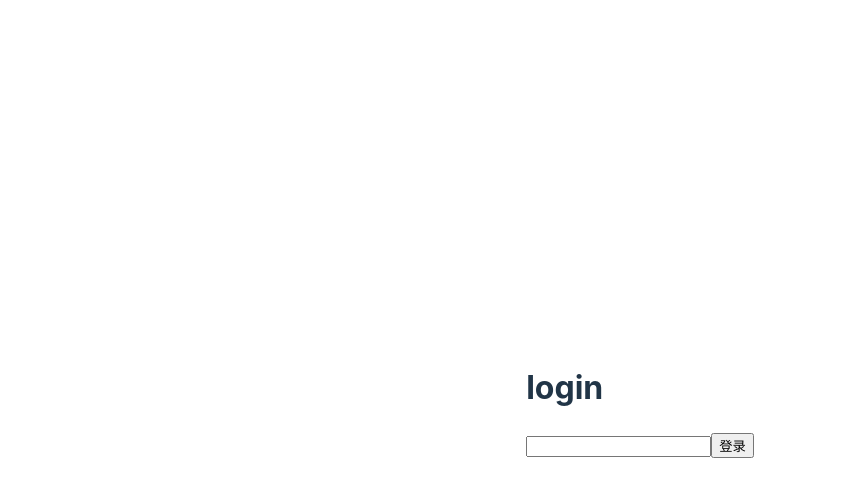
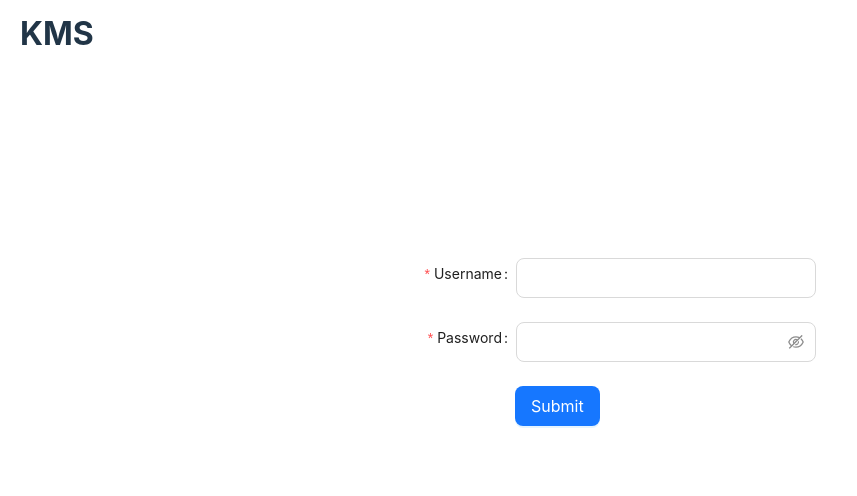
Before and after one commit to chengzao/rc-auth-dynamic-router, a React (Vite) app: page /login in a window 1280 px wide. Shown: the top 496 px of the page, without its empty margins (0-857 px from the left). Built offline with nearby package versions, Linux system fonts and the light colour scheme.

Commit message:
style: update

```diff
--- a/mock/login.mock.ts
+++ b/mock/login.mock.ts
@@ -5,10 +5,9 @@ export default defineMock({
   url: '/api/login',
   method: ['POST'],
   body(request) {
-    // console.log('request', request.body)
-    const { name } = request.body
+    const { username } = request.body
 
-    if(name==='admin') {
+    if(username==='admin') {
       return {
         token: 'admin'
       }
--- a/package.json
+++ b/package.json
@@ -10,6 +10,7 @@
     "preview": "vite preview"
   },
   "dependencies": {
+    "antd": "^5.18.3",
     "axios": "^1.7.2",
     "nprogress": "^0.2.0",
     "react": "^18.3.1",
--- a/src/index.css
+++ b/src/index.css
@@ -16,9 +16,6 @@
 html, body {
   padding: 0;
   margin: 0;
-  display: flex;
-  place-items: center;
-  justify-content: center;
   min-height: 100vh;
   width: 100vw;
 }
--- a/src/layout.module.less
+++ b/src/layout.module.less
@@ -11,8 +11,7 @@
   display: flex;
   justify-content: center;
   flex-direction: column;
-
-  background-color: aliceblue;
+  border-right: 1px solid #eee;
 
   ul,li{
     list-style: none;
@@ -28,18 +27,17 @@
 .nav a {
   display: block;
   color: #121212;
-  padding: 4px 6px;
+  padding: 8px 10px;
   border-radius: 4px;
 
   &:hover {
-    background-color: #1672f3;
-    color: #ffffff;
+    background-color: rgba(0, 0, 0, 0.06);
   }
 }
 
 .nav a.active {
-  background-color: #3451b2;
-  color: #ffffff;
+  background-color: #e6f4ff;
+  color: #1677ff;
 }
 
 .nav .header{
@@ -55,7 +53,7 @@
 }
 
 .nav .footer{
-  padding: 20px 12px;
+  padding: 12px;
   text-align: right;
   border-top: 1px solid #eee;
 }
--- a/src/layout/LoginLayout.tsx
+++ b/src/layout/LoginLayout.tsx
@@ -4,10 +4,8 @@ import { Loading } from '@/components/Loading';
 
 function Layout() {
 
-  console.log('BaseLayout')
-
   return (
-    <div style={{ display: 'flex', gap: 20 }}>
+    <div className='login-layout'>
       <Suspense fallback={<Loading />}>
         <Outlet />
       </Suspense>
--- a/src/layout/MainLayout.tsx
+++ b/src/layout/MainLayout.tsx
@@ -2,6 +2,7 @@ import { Suspense } from 'react';
 import { NavLink, Outlet } from 'react-router-dom';
 import { useAppContext } from '@/app-context';
 import { Loading } from '@/components/Loading';
+import { Button } from 'antd';
 
 import styles from '@/layout.module.less'
 
@@ -23,7 +24,7 @@ function Layout() {
           ))}
         </ul>
         <div className={styles.footer}>
-          <button onClick={logout}>logout</button>
+          <Button type='link' onClick={logout}>logout</Button>
         </div>
       </nav>
       <main className={styles.main}>
--- a/src/main.tsx
+++ b/src/main.tsx
@@ -1,5 +1,7 @@
 // import React from 'react'
 import ReactDOM from 'react-dom/client'
+import { ConfigProvider } from 'antd'
+
 import App from './App.tsx'
 import { AppProvider } from '@/app-context';
 import './index.css'
@@ -13,7 +15,9 @@ NProgress.configure({
 })
 
 ReactDOM.createRoot(document.getElementById('root')!).render(
-  <AppProvider>
-    <App />
-  </AppProvider>,
+  <ConfigProvider theme={{ cssVar: true }}>
+    <AppProvider>
+      <App />
+    </AppProvider>
+  </ConfigProvider>,
 )
--- a/src/pages/login/index.tsx
+++ b/src/pages/login/index.tsx
@@ -1,35 +1,85 @@
-import { useAppContext } from '@/app-context';
-import { fetchLogin } from '@/services/user';
-import { useState } from 'react'
-import { useNavigate } from 'react-router-dom';
+import { useNavigate } from "react-router-dom";
+import { Button, Form, Input } from "antd";
+import type { FormProps } from "antd";
+
+import { useAppContext } from "@/app-context";
+import { fetchLogin } from "@/services/user";
+
+import styles from './login.module.less'
+
+type FieldType = {
+  username?: string;
+  password?: string;
+};
+
 
 const Login = () => {
-  const [name, setName] = useState('')
-  const { setUser } = useAppContext()
+  const { setUser } = useAppContext();
 
-  const navigate = useNavigate()
+  const navigate = useNavigate();
 
-  const handleSubmit = async () => {
-    fetchLogin(name).then((res: any) => {
-      localStorage.setItem('token', res.data.token)
-      // location.href = '/dashboard'
-    })
-    .then(() => {
-      setUser((pre: any) => ({...pre, user:{name}}))
-      navigate('/dashboard/page1', { replace: true })
-    })
-    .catch((err) => {
-      console.log('fetch error', err)
-    })
-  }
+  const handleSubmit = async (values: any) => {
+    fetchLogin(values)
+      .then((res: any) => {
+        localStorage.setItem("token", res.data.token);
+        // location.href = '/dashboard'
+      })
+      .then(() => {
+        setUser((pre: any) => ({ ...pre, user: values }));
+        navigate("/dashboard/page1", { replace: true });
+      })
+      .catch((err) => {
+        console.log("fetch error", err);
+      });
+  };
+
+  const onFinish: FormProps<FieldType>["onFinish"] = async (values) => {
+    console.log('values', values)
+    handleSubmit(values)
+  };
+
+  const onFinishFailed: FormProps<FieldType>["onFinishFailed"] = (errorInfo) => {
+    console.log("Failed:", errorInfo);
+  };
+
 
   return (
-    <div>
-      <h1>login</h1>
-      <input type="text" value={name} onChange={e => setName(e.target.value)} />
-      <button onClick={handleSubmit}>登录</button>
+    <div className={styles.login}>
+      <h1 className={styles.title}>KMS</h1>
+      <div className={styles.form}>
+        <Form
+          name="basic"
+          labelCol={{ flex: '126px' }}
+          style={{width: 500}}
+          onFinish={onFinish}
+          onFinishFailed={onFinishFailed}
+          autoComplete="off"
+        >
+          <Form.Item
+            label="Username"
+            name="username"
+            rules={[{ required: true, message: "Please input your username!" }]}
+          >
+            <Input size="large" style={{ width: 300}} />
+          </Form.Item>
+
+          <Form.Item
+            label="Password"
+            name="password"
+            rules={[{ required: true, message: "Please input your password!" }]}
+          >
+            <Input.Password size="large" style={{ width: 300}} />
+          </Form.Item>
+
+          <Form.Item wrapperCol={{ offset: 6 }}>
+            <Button type="primary" size="large" htmlType="submit">
+              Submit
+            </Button>
+          </Form.Item>
+        </Form>
+      </div>
     </div>
-  )
-}
+  );
+};
 
-export default Login
+export default Login;
--- /dev/null
+++ b/src/pages/login/login.module.less
@@ -0,0 +1,17 @@
+.login {
+  display: flex;
+  flex-direction: column;
+}
+
+.title {
+  margin: 0;
+  padding-left: 20px;
+  padding-top: 10px;
+}
+
+.form {
+  display: flex;
+  align-items: center;
+  justify-content: center;
+  margin-top: 200px;
+}
--- a/src/services/user.ts
+++ b/src/services/user.ts
@@ -10,8 +10,8 @@ export const getUserInfo = () => {
   })
 }
 
-export const fetchLogin = (name: string) => {
-  return httpServer.post('/api/login', {name})
+export const fetchLogin = (payload: any) => {
+  return httpServer.post('/api/login', payload)
 }
 
 export const fetchList = () => {
```
Also changed, not shown: 1 other file (tests, documents, lock files or other folders).
